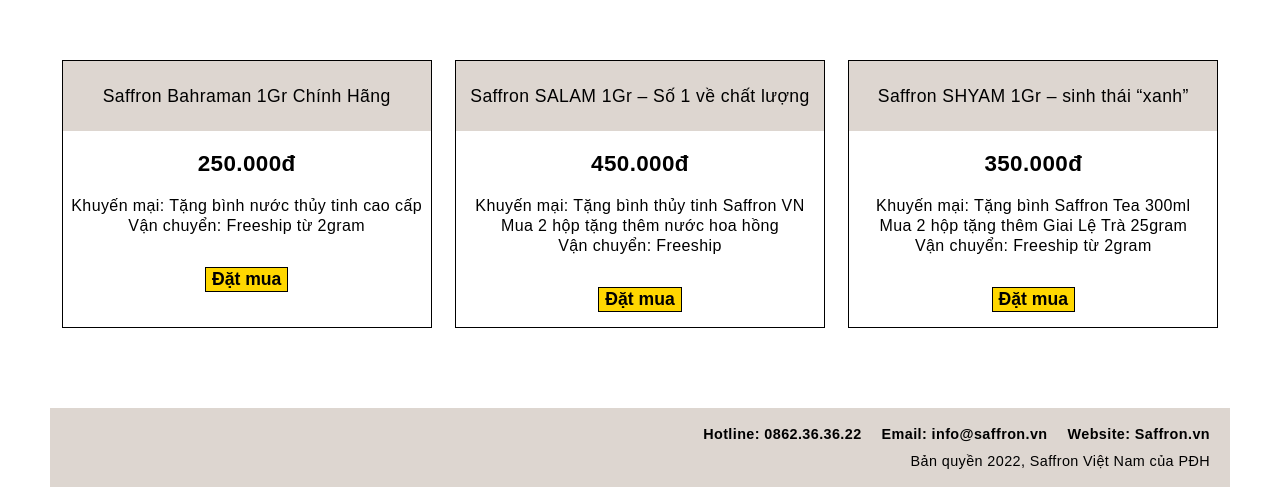
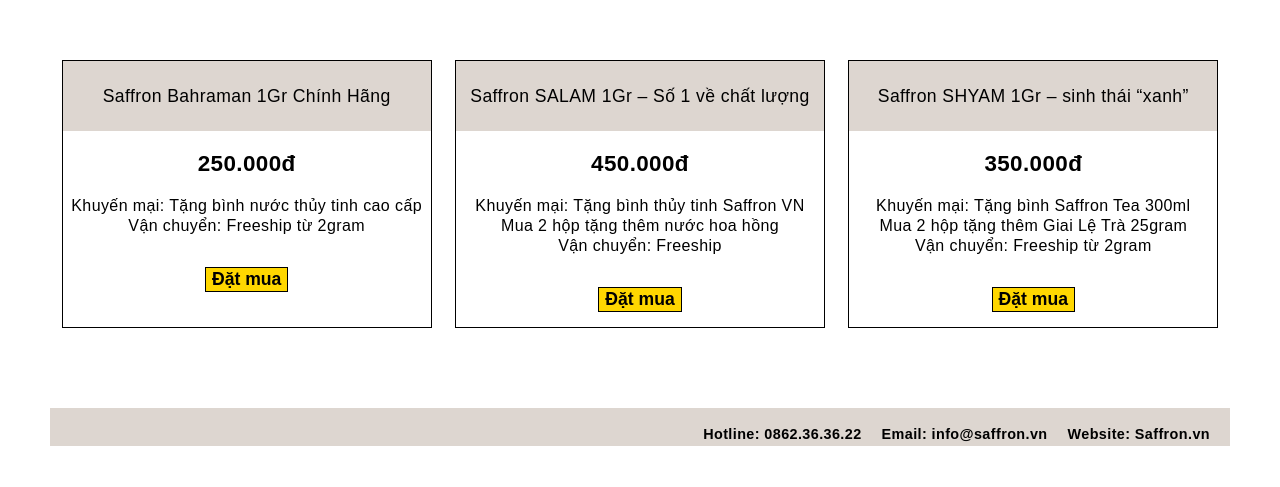
Before and after one commit to phieu37/Build-a-Product-Landing-Page, a plain HTML site: page index.html in a window 1280 px wide. Shown: the part 1376-1863 px from the top of the page. After the commit the page ends 1822 px from the top, so only its background shows below. Drawn offline with Linux system fonts and the light colour scheme.

Commit message:
feature a

```diff
--- a/index.html
+++ b/index.html
@@ -121,9 +121,9 @@
                 </ul>
             </div>
 
-            <div id="copyright">
+            <!-- <div id="copyright">
                 <p>Bản quyền 2022, Saffron Việt Nam của PĐH</p>
-            </div>
+            </div> -->
         </footer>
     </div>
 </body>
```
